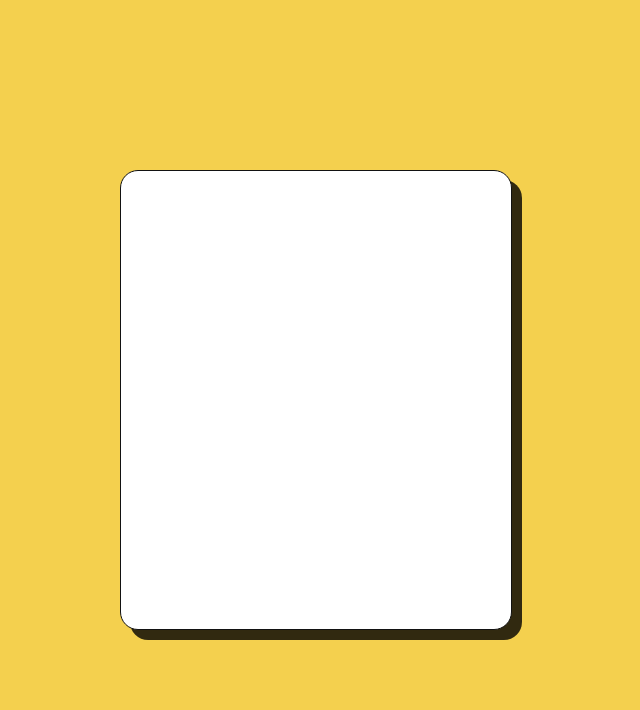
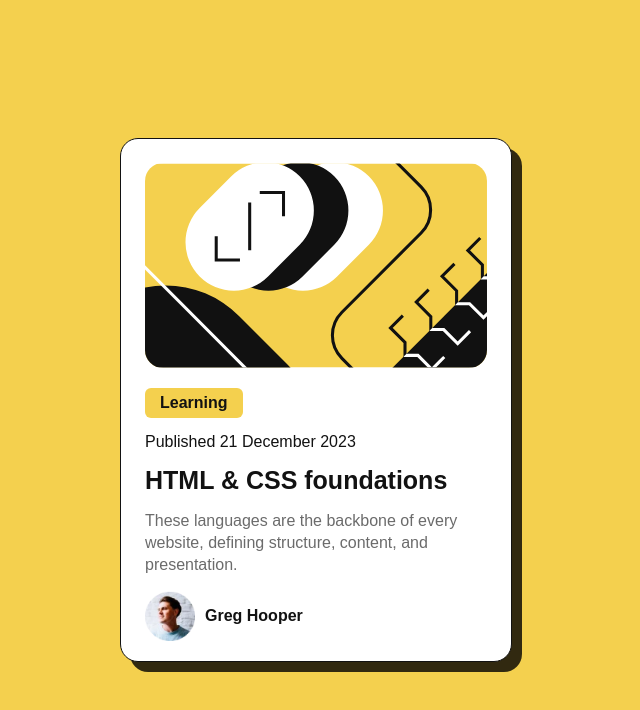
Before and after one commit to LabuschagneB/blog-preview_card, a plain HTML site: page index.html in a window 1280 px wide. Shown: the whole page, without its empty margins (324-964 px from the left). Drawn offline with Linux system fonts and the light colour scheme; a web font is replaced by a local one.

Commit message:
chore: final commit

```diff
--- a/css/custom.css
+++ b/css/custom.css
@@ -45,15 +45,21 @@ body {
     color:var(--gray-950);
     font-family: 'FigTreeMedium', sans-serif;
 }
+p {
+    margin: 15px 0px;
+}
+h2 {
+    margin: 15px 0px;
+}
 .blog-preview-container {
     width: 360px;
-    height: 460px;
+    height: 524px;
     margin: 0 auto;
     position: absolute;
     left: 50%;
     top: 50%;
     margin-left: -180px;
-    margin-top: -230px;
+    margin-top: -262px;
     background-color: var(--white-color);
     box-shadow: 10px 10px 0px 0px rgba(0, 0, 0, 0.80);
 }
@@ -69,17 +75,74 @@ body {
 .d-block {
     display: block;
 }
+.d-inline-block {
+    display: inline-block;
+}
 .marg {
     margin:0px 15px;
 }
 .w100 {
     width: 100%;
 }
+.img-responsive {
+    display: block;
+    width: 100%;
+    height: auto;
+}
+.mb-20 {
+    margin-bottom:20px;
+}
+.label {
+    padding: 6px 15px;
+    font-weight: 800;
+    border-radius: 6px;
+    color:var(--gray-950);
+    background-color: var(--yellow-color);
+    display: inline-block;
+    margin:0;
+    font-size:var(--base-font)
+}
+.post-heading {
+    font-family: 'FigTreeExtraBold', sans-serif;
+    font-weight: 800;
+    font-size: 25px;
+}
+.post-heading:hover {
+    color: var(--yellow-color);
+    cursor: pointer;
+}
+.light-gray {
+    color: var(--gray-50)
+}
+.lh-22 {
+    line-height: 22px;
+}
+.avatar {
+    display: flex;
+    flex-direction: row;
+    align-items: center;
+}
+.avatar img {
+    width: 50px;
+}
+.avatar strong {
+    margin-left: 10px;
+}
 @media (min-width: 768px) {
     .blog-preview-container {
         width: 392px;
-        height: 460px;
+        height: 524px;
         margin-left: -196px;
-        margin-top: -230px;
+        margin-top: -262px;
     }
 }
+@media (max-width:380px) {
+    .blog-preview-container {
+        width: auto;
+        max-width: 350px;
+        position: static;
+        margin: 5px;
+        box-shadow: none;
+        padding: 15px;
+    }
+}
--- a/index.html
+++ b/index.html
@@ -3,15 +3,23 @@
 <head>
     <meta charset="UTF-8">
     <meta name="viewport" content="width=device-width, initial-scale=1.0">
-    <title>Document</title>
+    <title>Frontend Mentor | Blog preview card</title>
+    <link rel="icon" type="image/png" sizes="32x32" href="assets/images/favicon-32x32.png">
     <meta name="description" content="Blog Preview Card">
     <link rel="preload" href="css/custom.css" as="style" onload="this.onload=null;this.rel='stylesheet'">
     <noscript><link rel="stylesheet" href="css/custom.css"></noscript>
 </head>
 <body>
 
-    <main class="blog-preview-container border-gray-950 border-radius-18px p-24">
-
+    <main role="main" class="blog-preview-container border-gray-950 border-radius-18px p-24">
+        <img src="assets/images/illustration-article.svg" class="img-responsive border-radius-18px mb-20" alt="illustration article" loading="lazy">
+        <article role="article">
+            <h2 class="label">Learning</h2>
+            <p>Published <time datetime="2023-12-21">21 December 2023</time></p>
+            <h2 class="post-heading">HTML &amp; CSS foundations</h2>
+            <p class="light-gray lh-22">These languages are the backbone of every website, defining structure, content, and presentation.</p>
+            <p class="avatar"><img src="assets/images/image-avatar.webp" alt="Image avatar"> <strong>Greg Hooper</strong></p>
+        </article>
     </main>
 
 </body>
```
Also changed, not shown: 1 other file.
